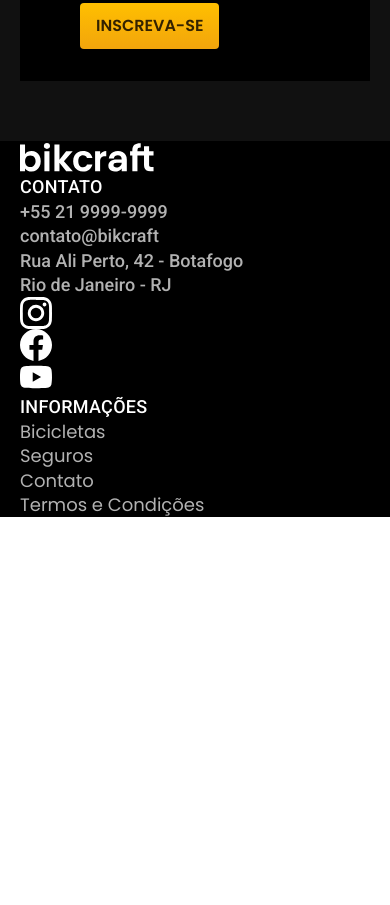
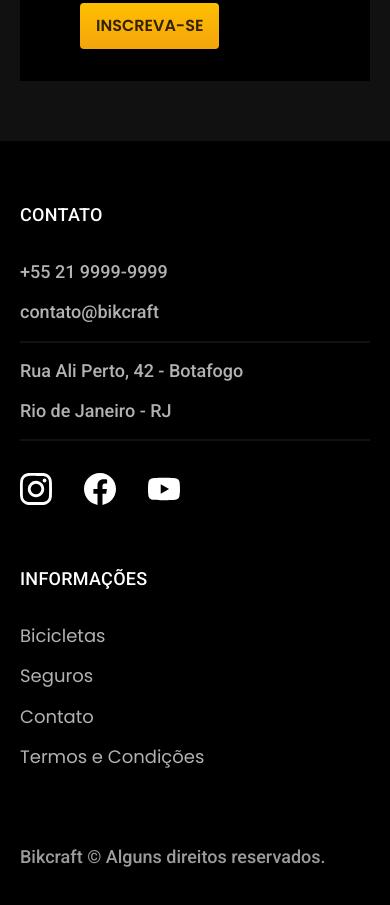
Before and after one commit to devroboco/bikcraft, a plain HTML site: page index.html in a window 390 px wide. Shown: the part 4171-5076 px from the top of the page. Before the commit the page ends 4688 px from the top, so only its background shows below. Drawn offline with Linux system fonts and the light colour scheme.

Commit message:
final-footer

```diff
--- a/css/global/footer.css
+++ b/css/global/footer.css
@@ -1,3 +1,65 @@
 .footer-bg {
   background-color: var(--cor-12);
 }
+
+.footer {
+  display: grid;
+  grid-template-columns: 3fr 5fr 4fr;
+  gap: 40px;
+  padding-top: 60px;
+  padding-bottom: 60px;
+}
+
+.footer h3 {
+  margin-bottom: 32px;
+}
+
+.footer-contato ul {
+  margin-bottom: 32px;
+}
+
+.footer-contato li:nth-child(even):after {
+  content: "";
+  display: block;
+  max-width: 360px;
+  height: 2px;
+  background: var(--cor-11);
+  margin-top: 16px;
+}
+
+.footer li {
+  margin-bottom: 16px;
+}
+
+.footer-redes {
+  display: flex;
+  gap: 32px;
+}
+
+.footer a:hover {
+  color: var(--cor-0);
+}
+
+.footer-copy {
+  grid-column: 1/-1;
+  margin-top: 40px;
+}
+
+@media (max-width: 800px) {
+  .footer > img {
+    display: none;
+  }
+  .footer {
+    grid-template-columns: 1fr 1fr;
+  }
+}
+
+@media (max-width: 600px) {
+  .footer {
+    grid-template-columns: 1fr;
+    gap: 60px;
+  }
+  .footer-copy {
+    margin-top: 0px;
+  }
+}
--- a/index.html
+++ b/index.html
@@ -175,6 +175,7 @@
             <img src="./img/redes/youtube.svg" alt="Youtube">
           </a>
         </div>
+      </div>
       <div class="footer-informacoes">
         <h3 class="font-2-l-b cor-0">Informações</h3>
         <nav>
@@ -186,7 +187,7 @@
           </ul>
         </nav>
       </div>
-      </div>
+      <p class="footer-copy font-2-m cor-6">Bikcraft © Alguns direitos reservados.</p>
     </div>
   </footer>
 </body>
```
Lines whose indentation alone changed are shown as unchanged.
